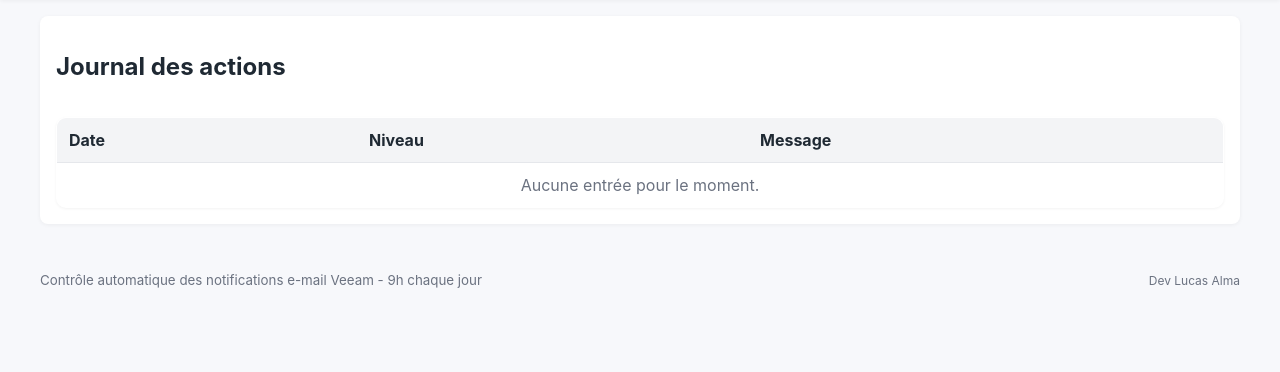
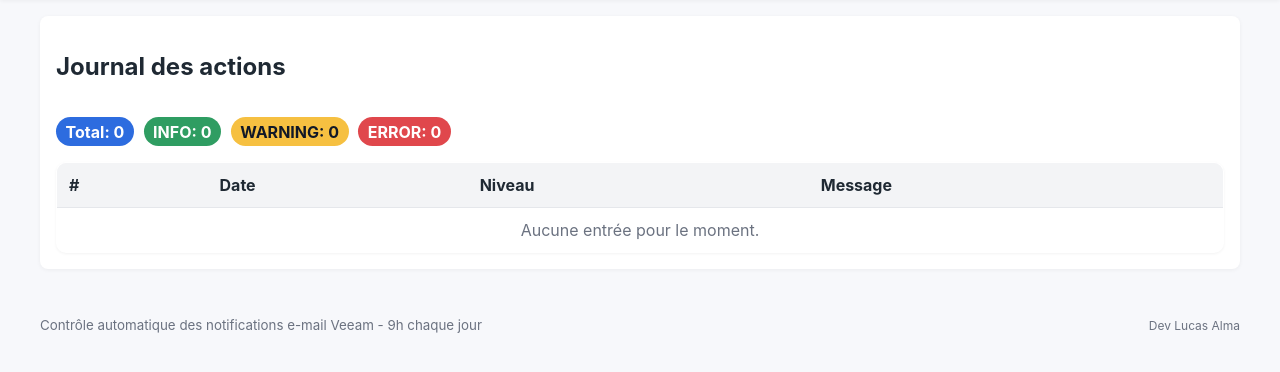
Before and after one commit to lucaspecout/veeam-notify-alma, a Flask app: page /logs in a window 1280 px wide. Shown: the part 91-463 px from the top of the page. Run offline with Flask 3, Linux system fonts and the light colour scheme; the visitor is signed in with stand-in values (Sample User, id 1).

Commit message:
Improve logs page and show configured IMAP mailbox

```diff
--- a/app/routes.py
+++ b/app/routes.py
@@ -1,5 +1,6 @@
 import os
 import csv
+import email
 import imaplib
 import io
 import smtplib
@@ -20,6 +21,7 @@ from flask import (
 
 from . import db
 from .email_service import (
+    decode_subject,
     format_window_label,
     get_microsoft_access_token,
     imap_authenticate,
@@ -309,6 +311,75 @@ def microsoft_check_connection():
     return redirect(url_for("main.settings"))
 
 
+@bp.route("/settings/microsoft/test-read-latest", methods=["POST"])
+@login_required
+def microsoft_test_read_latest_email():
+    config = EmailConfig.get_singleton()
+    missing_imap_password = (not is_microsoft_oauth_enabled(config)) and (not config.imap_password)
+    if not config.imap_host or not config.imap_username or missing_imap_password:
+        flash("Configuration IMAP incomplète.", "error")
+        return redirect(url_for("main.settings"))
+
+    mail = None
+    try:
+        if config.use_ssl:
+            mail = imaplib.IMAP4_SSL(config.imap_host, config.imap_port, timeout=10)
+        else:
+            mail = imaplib.IMAP4(config.imap_host, config.imap_port, timeout=10)
+
+        imap_authenticate(mail, config)
+        status, _ = mail.select("INBOX")
+        if status != "OK":
+            raise RuntimeError("Impossible d'ouvrir la boîte INBOX.")
+
+        status, data = mail.search(None, "ALL")
+        if status != "OK":
+            raise RuntimeError("Impossible de lister les e-mails de la boîte.")
+
+        message_ids = data[0].split() if data and data[0] else []
+        if not message_ids:
+            message = "Connexion IMAP réussie, mais aucun e-mail trouvé dans la boîte."
+            add_log(f"{message} Vérifiée par {g.user.username}.")
+            flash(message, "success")
+            return redirect(url_for("main.settings"))
+
+        latest_id = message_ids[-1]
+        status, msg_data = mail.fetch(latest_id, "(RFC822)")
+        if status != "OK" or not msg_data or not msg_data[0]:
+            raise RuntimeError("Connexion IMAP réussie, mais impossible de lire le dernier e-mail.")
+
+        raw_email = msg_data[0][1]
+        parsed = email.message_from_bytes(raw_email)
+        subject = decode_subject(parsed.get("Subject", "(sans objet)"))
+        sender = parsed.get("From", "inconnu")
+        received_at = parsed.get("Date", "date inconnue")
+        message = (
+            "Connexion IMAP valide. Dernier e-mail lu avec succès : "
+            f"Objet '{subject}', De '{sender}', Date '{received_at}'."
+        )
+        add_log(f"Test lecture dernier e-mail réussi par {g.user.username}: {subject}")
+        flash(message, "success")
+    except Exception as exc:  # noqa: BLE001
+        message = f"Échec lecture du dernier e-mail : {exc}"
+        hint = ""
+        if "AUTHENTICATE failed" in str(exc):
+            hint = (
+                " Vérifiez dans Microsoft 365: IMAP activé sur la boîte, "
+                "permission OAuth déléguée IMAP.AccessAsUser.All, consentement admin accordé, "
+                "et que l'email IMAP configuré correspond au compte connecté."
+            )
+        add_log(message + hint, level="error")
+        flash(message + hint, "error")
+    finally:
+        if mail:
+            try:
+                mail.logout()
+            except Exception:  # noqa: BLE001
+                pass
+
+    return redirect(url_for("main.settings"))
+
+
 @bp.route("/settings/microsoft/disconnect", methods=["POST"])
 @login_required
 def microsoft_disconnect():
@@ -339,6 +410,7 @@ def settings():
         "settings.html",
         config=config,
         microsoft_connected=bool(config.ms_refresh_token or config.ms_access_token),
+        imap_connected_mail=(config.imap_username or "").strip() or None,
     )
 
 
@@ -476,5 +548,9 @@ def change_password():
 @bp.route("/logs")
 @login_required
 def logs():
-    entries = LogEntry.query.order_by(LogEntry.created_at.desc()).limit(200).all()
-    return render_template("logs.html", entries=entries)
+    entries = LogEntry.query.order_by(LogEntry.created_at.desc()).limit(1000).all()
+    level_counts = {"INFO": 0, "WARNING": 0, "ERROR": 0}
+    for entry in entries:
+        level = (entry.level or "INFO").upper()
+        level_counts[level] = level_counts.get(level, 0) + 1
+    return render_template("logs.html", entries=entries, level_counts=level_counts)
--- a/static/style.css
+++ b/static/style.css
@@ -352,3 +352,11 @@ footer {
     color: var(--danger);
     font-weight: 700;
 }
+
+
+.log-stats {
+    display: flex;
+    gap: 0.6rem;
+    flex-wrap: wrap;
+    margin-bottom: 1rem;
+}
--- a/templates/logs.html
+++ b/templates/logs.html
@@ -4,9 +4,18 @@
     <div class="table-actions">
         <h2>Journal des actions</h2>
     </div>
+
+    <div class="log-stats">
+        <span class="badge status-info">Total: {{ entries|length }}</span>
+        <span class="badge status-ok">INFO: {{ level_counts.get('INFO', 0) }}</span>
+        <span class="badge status-warning">WARNING: {{ level_counts.get('WARNING', 0) }}</span>
+        <span class="badge status-error">ERROR: {{ level_counts.get('ERROR', 0) }}</span>
+    </div>
+
     <table>
         <thead>
         <tr>
+            <th>#</th>
             <th>Date</th>
             <th>Niveau</th>
             <th>Message</th>
@@ -15,13 +24,14 @@
         <tbody>
         {% for entry in entries %}
             <tr>
+                <td>{{ entry.id }}</td>
                 <td>{{ entry.created_at.strftime('%d/%m/%Y %H:%M:%S') }}</td>
                 <td><span class="badge status-{{ entry.level.lower() }}">{{ entry.level }}</span></td>
                 <td>{{ entry.message }}</td>
             </tr>
         {% else %}
             <tr>
-                <td colspan="3" class="empty">Aucune entrée pour le moment.</td>
+                <td colspan="4" class="empty">Aucune entrée pour le moment.</td>
             </tr>
         {% endfor %}
         </tbody>
```
Also changed, not shown: templates/settings.html (+10 -0 lines).
